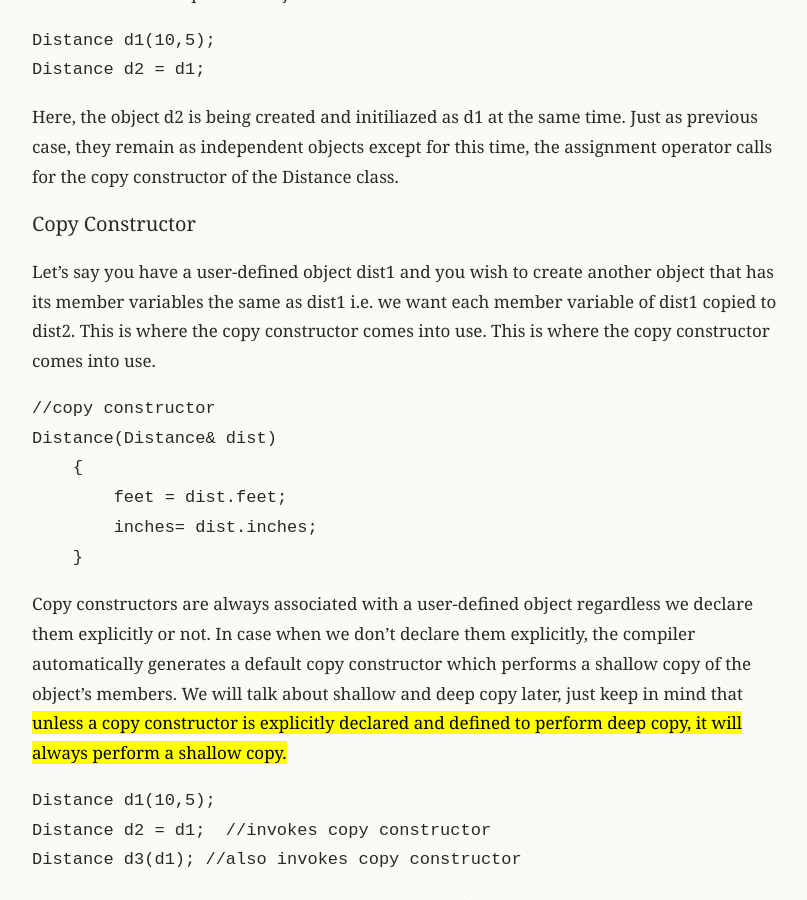
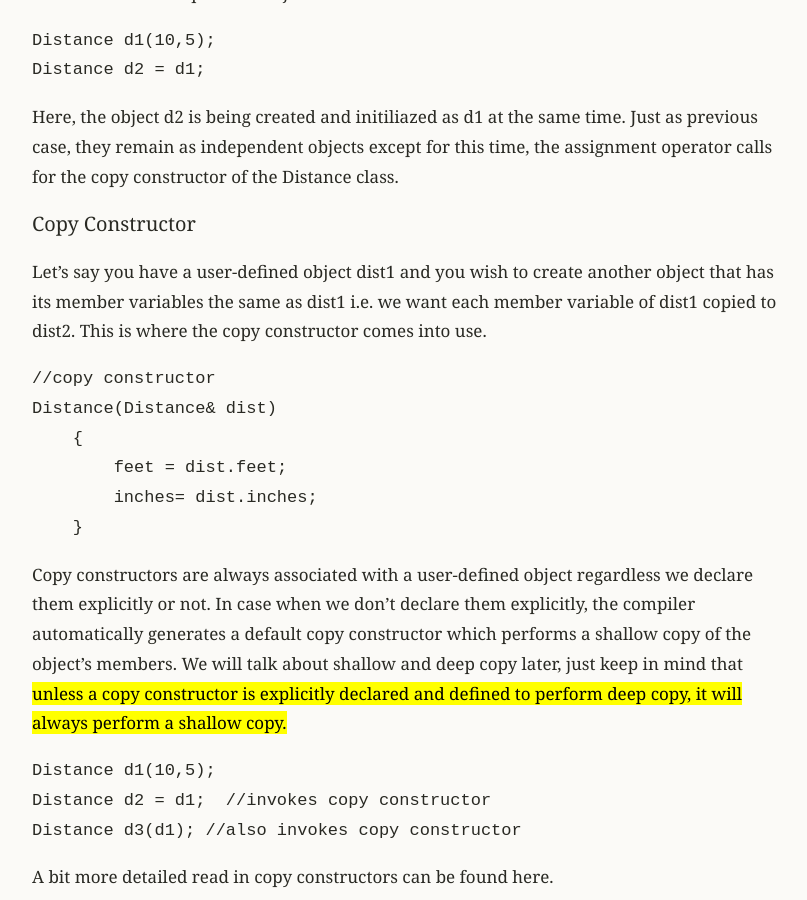
Before and after one commit to monirafatma/monirafatma.github.io, a Jekyll site: the page built from notes/programming/cpp-copying.md, in a window 1280 px wide and 900 px high, scrolled down 896 px. Shown: the whole window, without its empty margins (228-1035 px from the left). Built offline with Jekyll 4.4.1, drawn with Linux system fonts in a browser that asks for light colours.

````diff
--- a/notes/programming/cpp-copying.md
+++ b/notes/programming/cpp-copying.md
@@ -38,7 +38,7 @@ Here, the object d2 is being created and initiliazed as d1 at the same time. Jus
 
 ### Copy Constructor
 
-Let’s say you have a user-defined object dist1 and you wish to create another object that has its member variables the same as dist1 i.e. we want each member variable of dist1 copied to dist2. This is where the copy constructor comes into use. This is where the copy constructor comes into use.
+Let’s say you have a user-defined object dist1 and you wish to create another object that has its member variables the same as dist1 i.e. we want each member variable of dist1 copied to dist2. This is where the copy constructor comes into use.
 
 ```cpp
 //copy constructor
````
